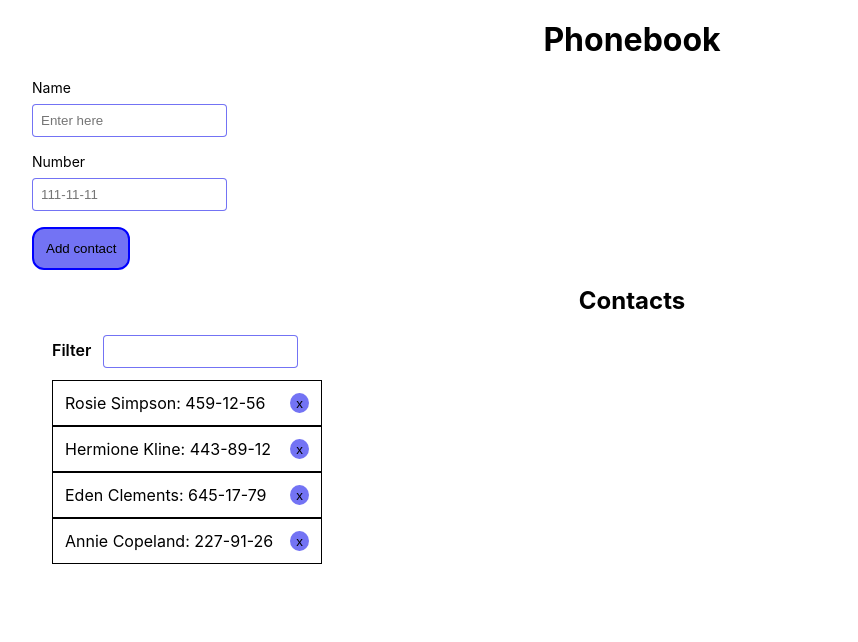
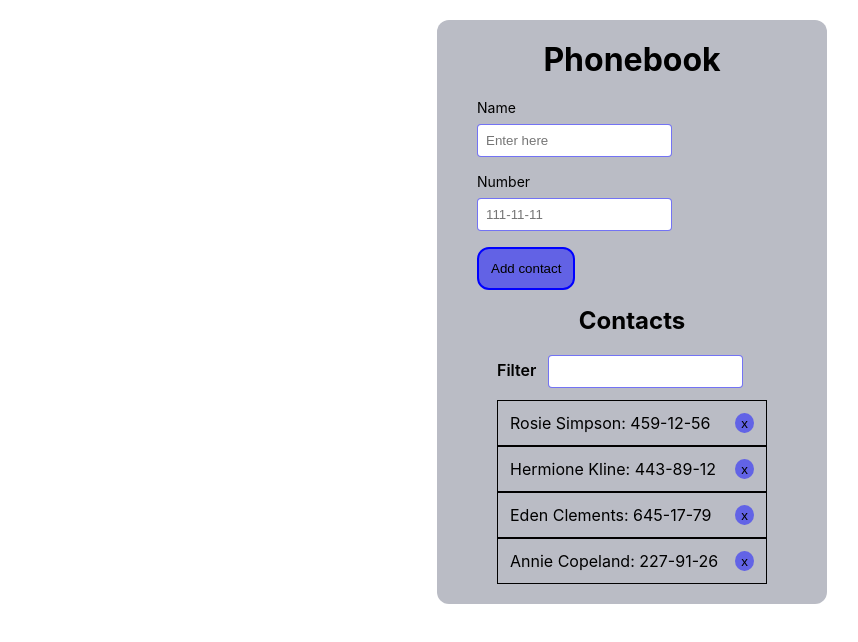
Before and after one commit to Olha-Kutsybala/goit-react-hw-02-phonebook, a React (Create React App) app: page / in a window 1280 px wide. Shown: the top 642 px of the page, without its empty margins (8-866 px from the left). Built offline with nearby package versions, Linux system fonts and the light colour scheme.

Commit message:
Update App.module.css

```diff
--- a/src/components/App.module.css
+++ b/src/components/App.module.css
@@ -4,5 +4,11 @@
 }
 
 .container {
+  margin-top: 20px;
+  margin-right: auto;
+  margin-left: auto;
+  max-width: 350px;
   padding: 20px;
+  background-color: #babcc5;
+  border-radius: 12px;
 }
```
